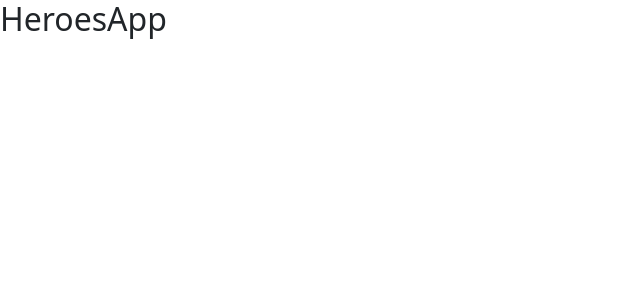
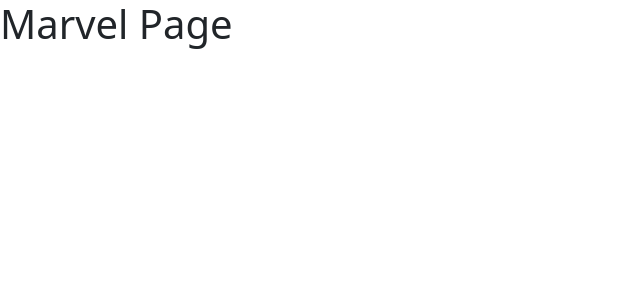
Before and after one commit to jinxcl/07-Heroes-spa, a React (Vite) app: page /marvel in a window 1280 px wide. Shown: the top 300 px of the page, without its empty margins (0-640 px from the left). Built offline with nearby package versions, Linux system fonts and the light colour scheme.

Commit message:
React Routes added, package and pages login , dc and marvel, also modified AppRouter and Main with Routes functionality

```diff
--- a/package.json
+++ b/package.json
@@ -12,7 +12,8 @@
   "dependencies": {
     "bootstrap": "^5.3.3",
     "react": "^19.0.0",
-    "react-dom": "^19.0.0"
+    "react-dom": "^19.0.0",
+    "react-router-dom": "^6.30.0"
   },
   "devDependencies": {
     "@eslint/js": "^9.21.0",
--- a/src/HeroesApp.jsx
+++ b/src/HeroesApp.jsx
@@ -1,8 +1,10 @@
+import { AppRouter } from "./router/AppRouter"
 
 export const HeroesApp = () => {
   return (
     <>
-        <h2>HeroesApp</h2>
+
+        <AppRouter />
     </>
 
   )
--- /dev/null
+++ b/src/auth/pages/LoginPage.jsx
@@ -0,0 +1,6 @@
+
+export const LoginPage = () => {
+  return (
+    <h1>LoginPage</h1>
+  )
+}
--- /dev/null
+++ b/src/heroes/pages/DCPage.jsx
@@ -0,0 +1,7 @@
+
+
+export const DCPage = () => {
+  return (
+    <h1>DC Page</h1>
+  )
+}
--- /dev/null
+++ b/src/heroes/pages/MarvelPage.jsx
@@ -0,0 +1,7 @@
+
+
+export const MarvelPage = () => {
+  return (
+    <h1>Marvel Page</h1>
+  )
+}
--- a/src/main.jsx
+++ b/src/main.jsx
@@ -1,10 +1,14 @@
-import { StrictMode } from 'react'
-import { createRoot } from 'react-dom/client'
+import { StrictMode } from 'react';
+import { createRoot } from 'react-dom/client';
+import { BrowserRouter } from 'react-router-dom';
+
 import './styles.css'
 import { HeroesApp } from './HeroesApp.jsx'
 
 createRoot(document.getElementById('root')).render(
   <StrictMode>
-    <HeroesApp />
+    <BrowserRouter>
+      <HeroesApp />
+    </BrowserRouter>
   </StrictMode>,
 )
--- /dev/null
+++ b/src/router/AppRouter.jsx
@@ -0,0 +1,18 @@
+import { Routes, Route, Navigate } from "react-router-dom"
+import { MarvelPage } from "../heroes/pages/MarvelPage"
+import { DCPage } from "../heroes/pages/DCPage"
+import { LoginPage } from "../auth/pages/LoginPage"
+
+
+export const AppRouter = () => {
+  return (
+    <>
+        <Routes>
+            <Route path="/marvel" element={<MarvelPage />} />
+            <Route path="/dc" element={<DCPage />} />
+            <Route path="/login" element={<LoginPage />} />
+            <Route path="/" element={<Navigate to="/marvel"  />} />
+        </Routes>
+    </>
+  )
+}
```
Also changed, not shown: 1 other file (tests, documents, lock files or other folders).
